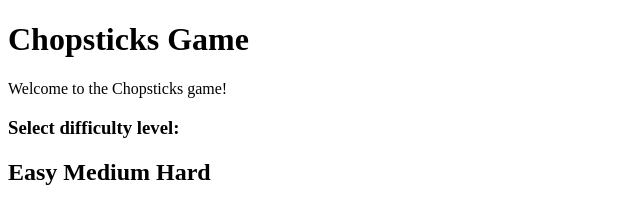
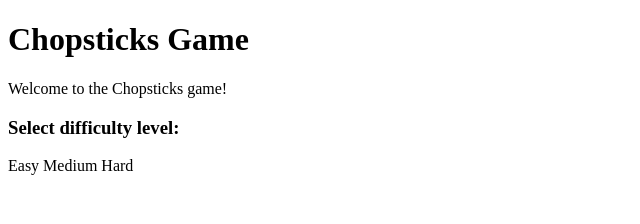
Before and after one commit to tejaswamishra22/chopstick, a plain HTML site: page index/code.html in a window 1280 px wide. Shown: the whole page, without its empty margins (0-640 px from the left). Drawn offline with Linux system fonts and the light colour scheme.

Commit message:
added some html

```diff
--- a/index/code.html
+++ b/index/code.html
@@ -9,6 +9,6 @@
     <h1>Chopsticks Game</h1>
     <p>Welcome to the Chopsticks game!</p>
     <h3>Select difficulty level:</h3>
-    <h2>Easy Medium Hard</h2>
+    <label>Easy Medium Hard</label>
 </body>
 </html>
```
